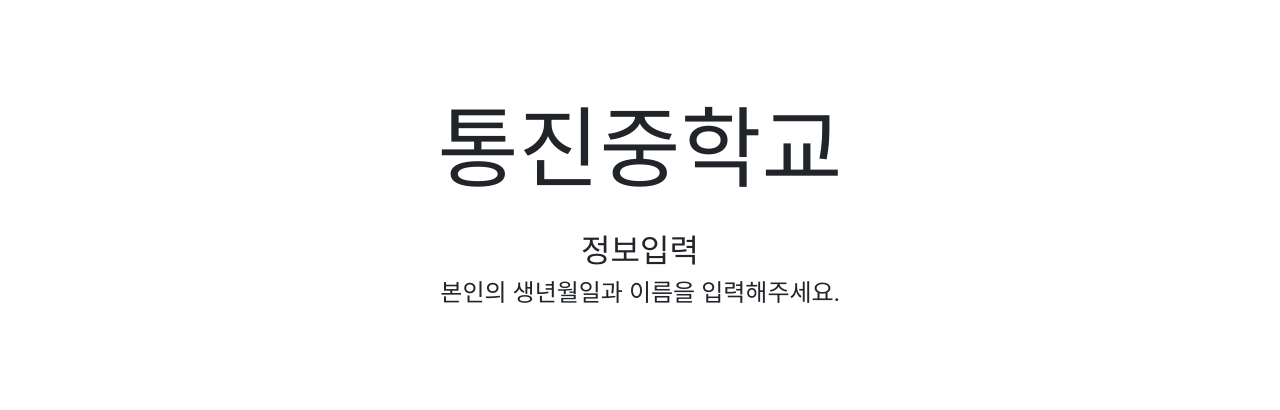
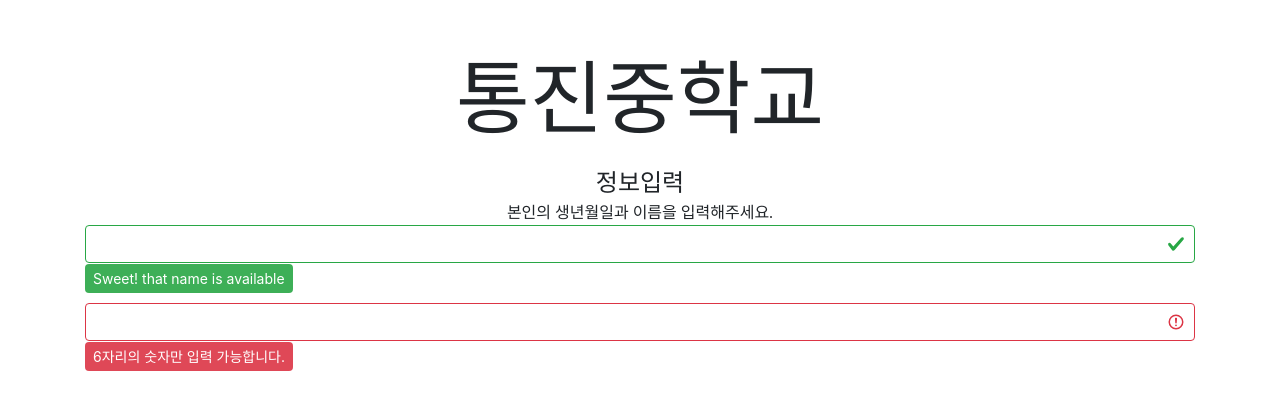
Before and after one commit to hbin12212/class-assignment, a React (Create React App) app: page / in a window 1280 px wide. Shown: the part 202-612 px from the top of the page. Built offline with nearby package versions, Linux system fonts and the light colour scheme; a web font is replaced by a local one.

Commit message:
[STYLE] : input box 표시

```diff
--- a/src/component/MainComponent/MainComponent.js
+++ b/src/component/MainComponent/MainComponent.js
@@ -1,6 +1,8 @@
 import React, { useState, useEffect } from "react";
+//reactstrap
 import { Container } from "reactstrap";
-
+//molecule
+import InputBox from "molecule/InputBox/InputBox";
 //scss
 import "./MainComponent.scss";
 
@@ -12,10 +14,11 @@ const MainComponent = () => {
                     <div className="school-name">통진중학교</div>
                     <div className="information">
                         <div id="info-header">정보입력</div>
-
                         <div id="info-content">본인의 생년월일과 이름을 입력해주세요.</div>
                     </div>
-                    <div className="input-box"></div>
+                    <div className="input-box">
+                        <InputBox />
+                    </div>
                 </Container>
             </div>
         </>
--- a/src/component/MainComponent/MainComponent.scss
+++ b/src/component/MainComponent/MainComponent.scss
@@ -5,20 +5,20 @@
     .school-name {
         display: flex;
         justify-content: center;
-        font-size: 5.5rem;
+        font-size: 5rem;
         font-family: "Gmarket Medium";
-        margin-bottom: 10px;
+        margin-bottom: 5px;
     }
     .information {
         font-family: "Gmarket Medium";
         width: 100%;
         #info-header {
             text-align: center;
-            font-size: 2rem;
+            font-size: 1.5rem;
         }
         #info-content {
             text-align: center;
-            font-size: 1.5rem;
+            font-size: 1rem;
         }
     }
 }
--- /dev/null
+++ b/src/molecule/InputBox/InputBox.js
@@ -0,0 +1,23 @@
+import React, { useState, useEffect } from "react";
+//reactstrap
+import { Form, FormGroup, Label, Input, FormFeedback, FormText } from "reactstrap";
+
+const InputBox = () => {
+    return (
+        <div className="InputBox">
+            <FormGroup className="position-relative">
+                <Input valid />
+                <FormFeedback valid tooltip>
+                    Sweet! that name is available
+                </FormFeedback>
+            </FormGroup>
+            <br />
+            <FormGroup className="position-relative">
+                <Input invalid />
+                <FormFeedback tooltip>6자리의 숫자만 입력 가능합니다.</FormFeedback>
+            </FormGroup>
+        </div>
+    );
+};
+
+export default InputBox;
```
Also changed, not shown: src/molecule/InputBox/InputBox.scss (added).
